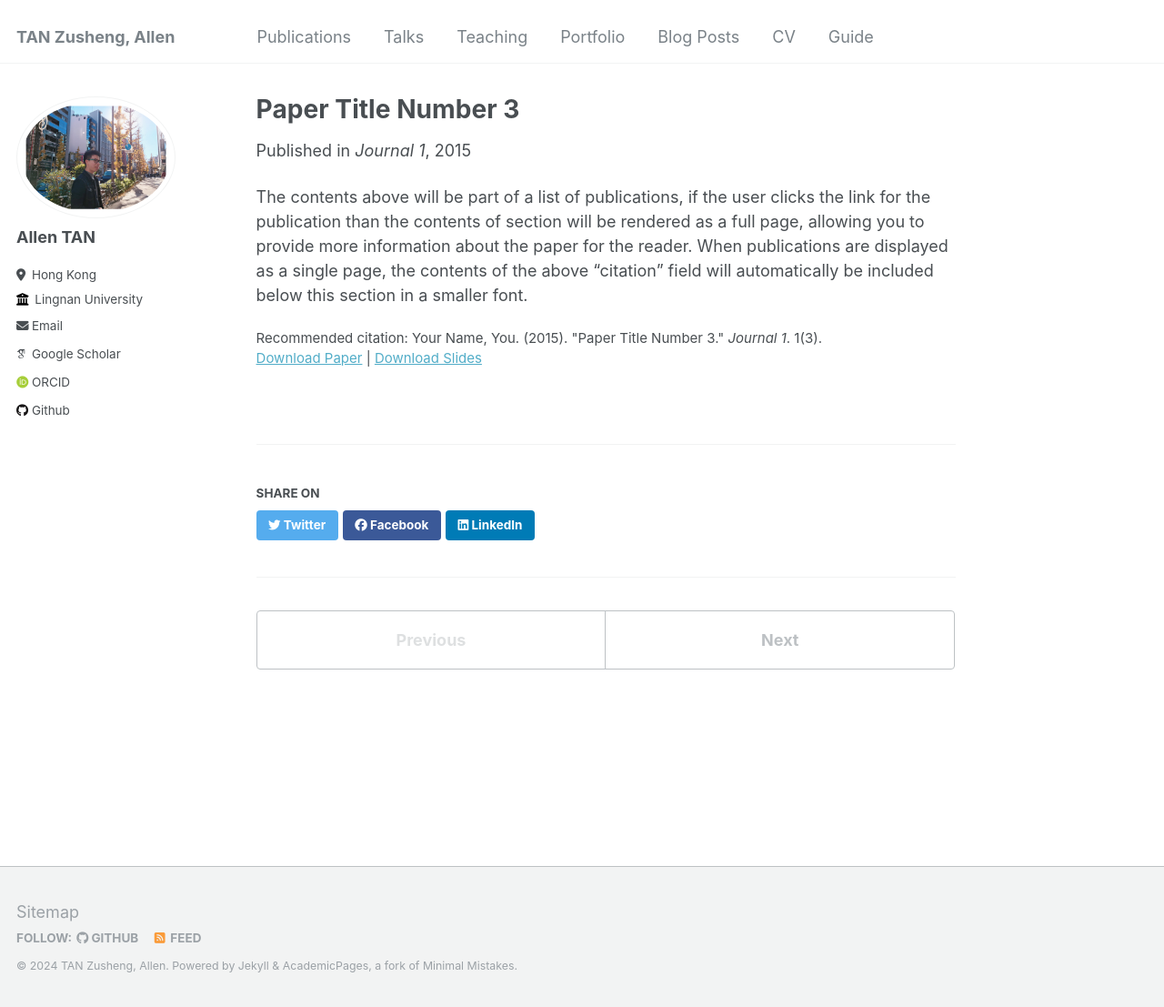
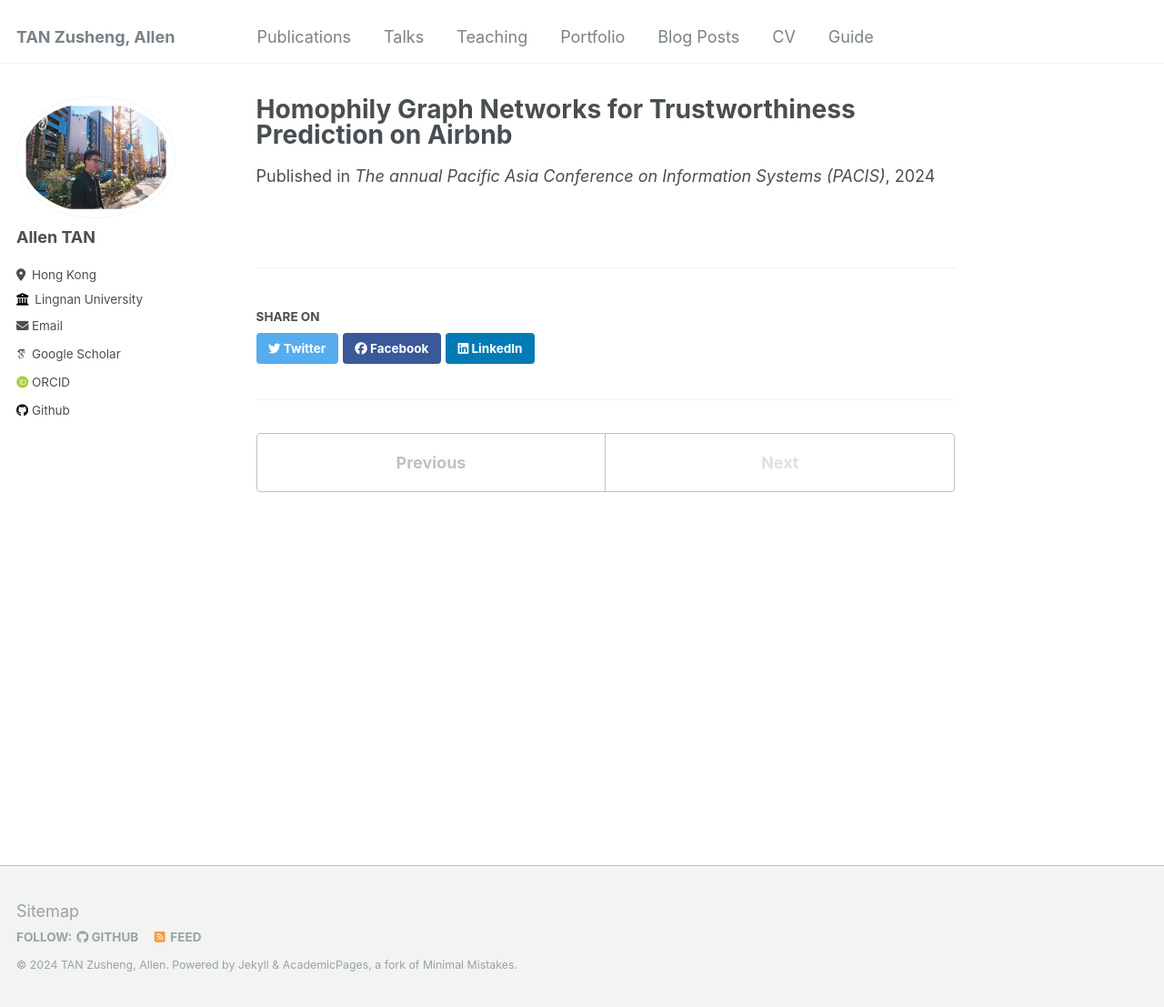
Before and after one commit to allent4n/allent4n.github.io, a Jekyll site: the page built from _publications/2015-10-01-paper-title-number-3.md, in a window 1280 px wide and 1107 px high. Shown: the whole window at 91% size. Built offline with Jekyll 4.4.1, drawn with Linux system fonts in a browser that asks for light colours; some web fonts are replaced.

Commit message:
Update 2015-10-01-paper-title-number-3.md

```diff
--- a/_publications/2015-10-01-paper-title-number-3.md
+++ b/_publications/2015-10-01-paper-title-number-3.md
@@ -1,13 +1,11 @@
 ---
-title: "Paper Title Number 3"
+title: "Homophily Graph Networks for Trustworthiness Prediction on Airbnb"
 collection: publications
 permalink: /publication/2015-10-01-paper-title-number-3
-excerpt: 'This paper is about the number 3. The number 4 is left for future work.'
-date: 2015-10-01
-venue: 'Journal 1'
-slidesurl: 'http://academicpages.github.io/files/slides3.pdf'
-paperurl: 'http://academicpages.github.io/files/paper3.pdf'
-citation: 'Your Name, You. (2015). &quot;Paper Title Number 3.&quot; <i>Journal 1</i>. 1(3).'
+excerpt: #'This paper is about the number 3. The number 4 is left for future work.'
+date: 2024-06-06
+venue: 'The annual Pacific Asia Conference on Information Systems (PACIS)'
+slidesurl: #'http://academicpages.github.io/files/slides3.pdf'
+paperurl: '[http://academicpages.github.io/files/paper3.pdf](https://aisel.aisnet.org/pacis2024/track16_shareecon/track16_shareecon/4/)'
+citation: #'Your Name, You. (2015). &quot;Paper Title Number 3.&quot; <i>Journal 1</i>. 1(3).'
 ---
-
-The contents above will be part of a list of publications, if the user clicks the link for the publication than the contents of section will be rendered as a full page, allowing you to provide more information about the paper for the reader. When publications are displayed as a single page, the contents of the above "citation" field will automatically be included below this section in a smaller font.
```
